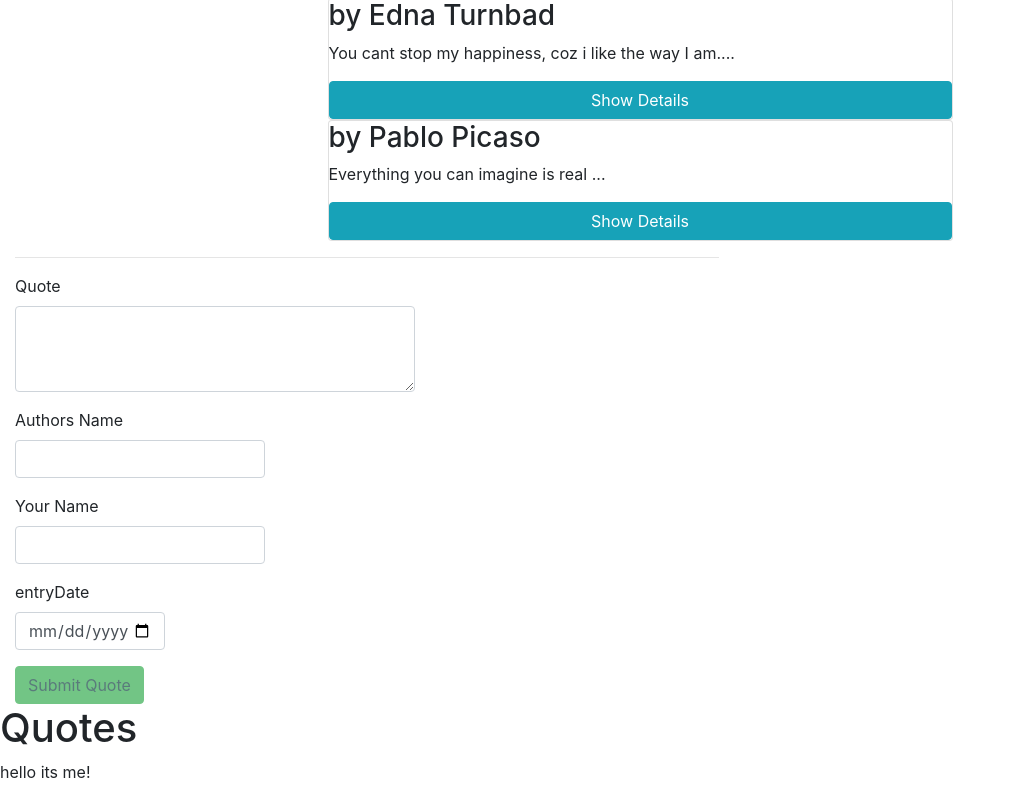
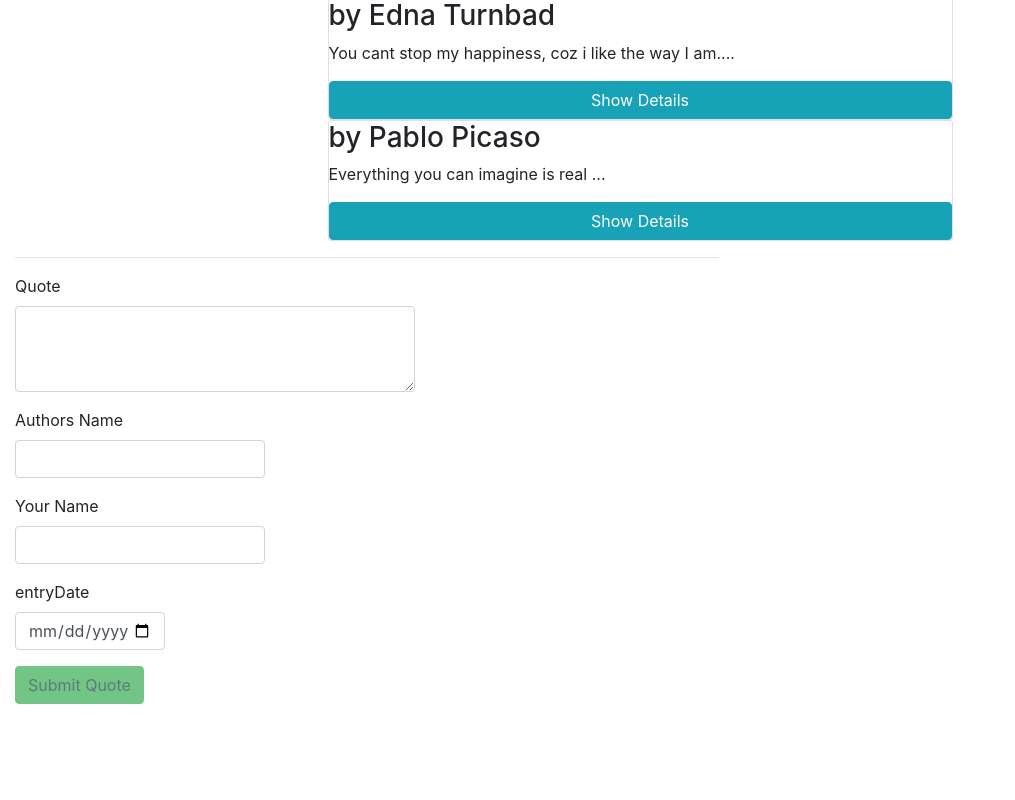
Before and after one commit to louisenje/Quotesapp-Angular, an Angular app: page / in a window 1280 px wide. Shown: the part 772-1572 px from the top of the page, without its empty margins (0-1015 px from the left). After the commit the page ends 1476 px from the top, so only its background shows below. Built offline with nearby package versions, Linux system fonts and the light colour scheme.

Commit message:
written the README.md file

```diff
--- a/src/app/app.component.html
+++ b/src/app/app.component.html
@@ -1,5 +1 @@
 <app-quote></app-quote>
-
-
-<h1>Quotes</h1>
-<p>hello its me!</p>
```
Also changed, not shown: 1 other file (tests, documents, lock files or other folders).
